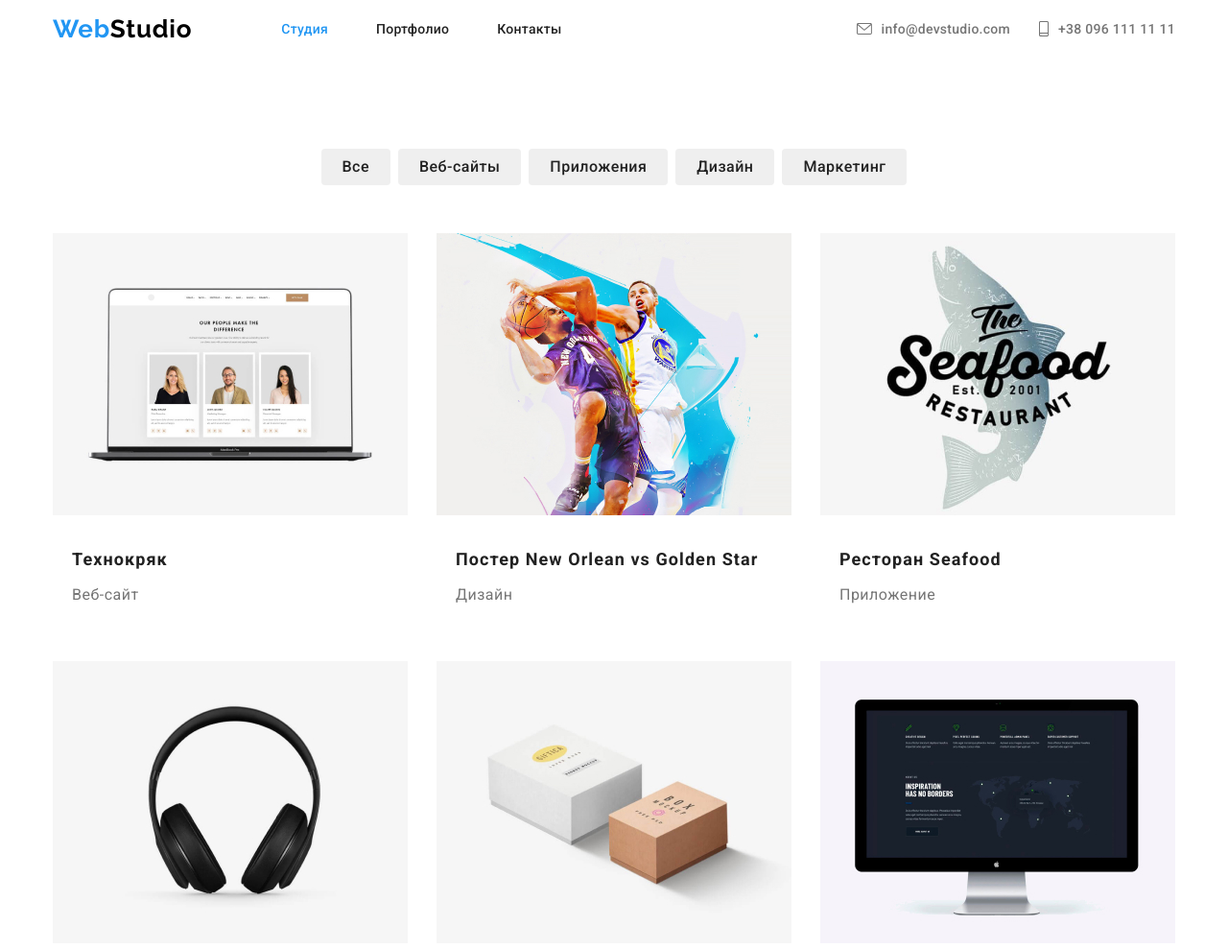
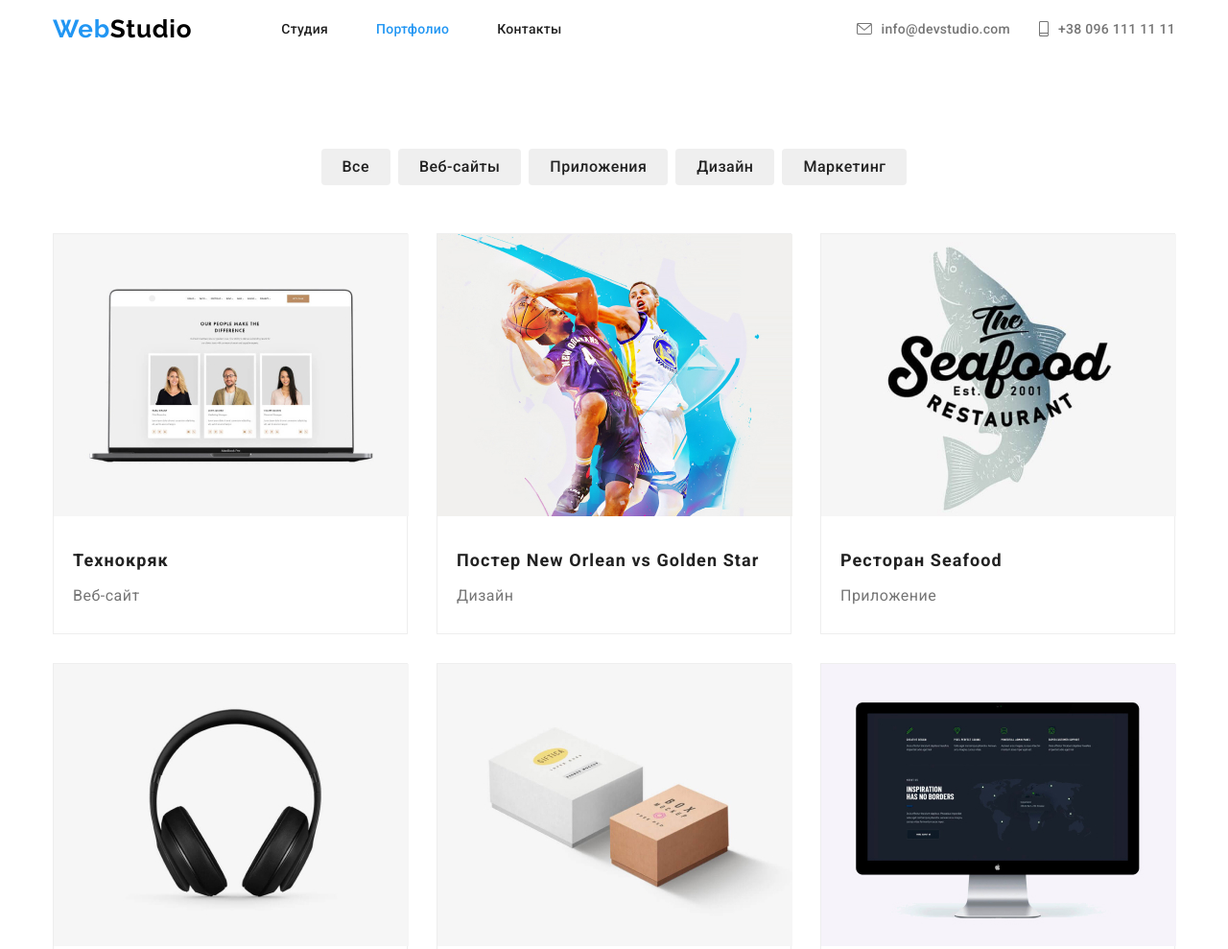
Before and after one commit to Ruslan4444/goit-mark-up-hw-04, a plain HTML site: page portfolio.html in a window 1280 px wide. Shown: the top 989 px of the page at 96% size. Drawn offline with nearby package versions, Linux system fonts and the light colour scheme.

Commit message:
Зроблено портфоліо

```diff
--- a/css/styles.css
+++ b/css/styles.css
@@ -514,7 +514,9 @@ body {
 .header-portfolio {
   border-bottom: #ececec 1px solid;
 }
-/* main portfolio */
+/* ========END HEADER PORTFOLIO======== */
+
+/* =========MAIN PORFOLIO============ */
 .works {
   background-color: var(--main-background-color);
 }
@@ -551,6 +553,8 @@ body {
   width: 370px;
   margin-bottom: 30px;
   margin-right: 30px;
+
+  border: 1px solid #eeeeee;
 }
 .work-items-content {
   padding: 24px 20px;
@@ -583,3 +587,8 @@ body {
   letter-spacing: 0.03em;
   color: var(--description-text-color);
 }
+.work-items:hover,
+.work-items:focus {
+  box-shadow: 0px 1px 1px rgba(0, 0, 0, 0.12), 0px 4px 4px rgba(0, 0, 0, 0.06),
+    1px 4px 6px rgba(0, 0, 0, 0.16);
+}
--- a/portfolio.html
+++ b/portfolio.html
@@ -27,10 +27,10 @@
           </a>
           <ul class="site-nav list">
             <li class="site-nav-item">
-              <a href="" class="link current">Студия</a>
+              <a href="./index.html" class="link">Студия</a>
             </li>
             <li class="site-nav-item">
-              <a href="./portfolio.html" class="link">Портфолио</a>
+              <a href="./portfolio.html" class="link current">Портфолио</a>
             </li>
             <li class="site-nav-item"><a href="" class="link">Контакты</a></li>
           </ul>
```
